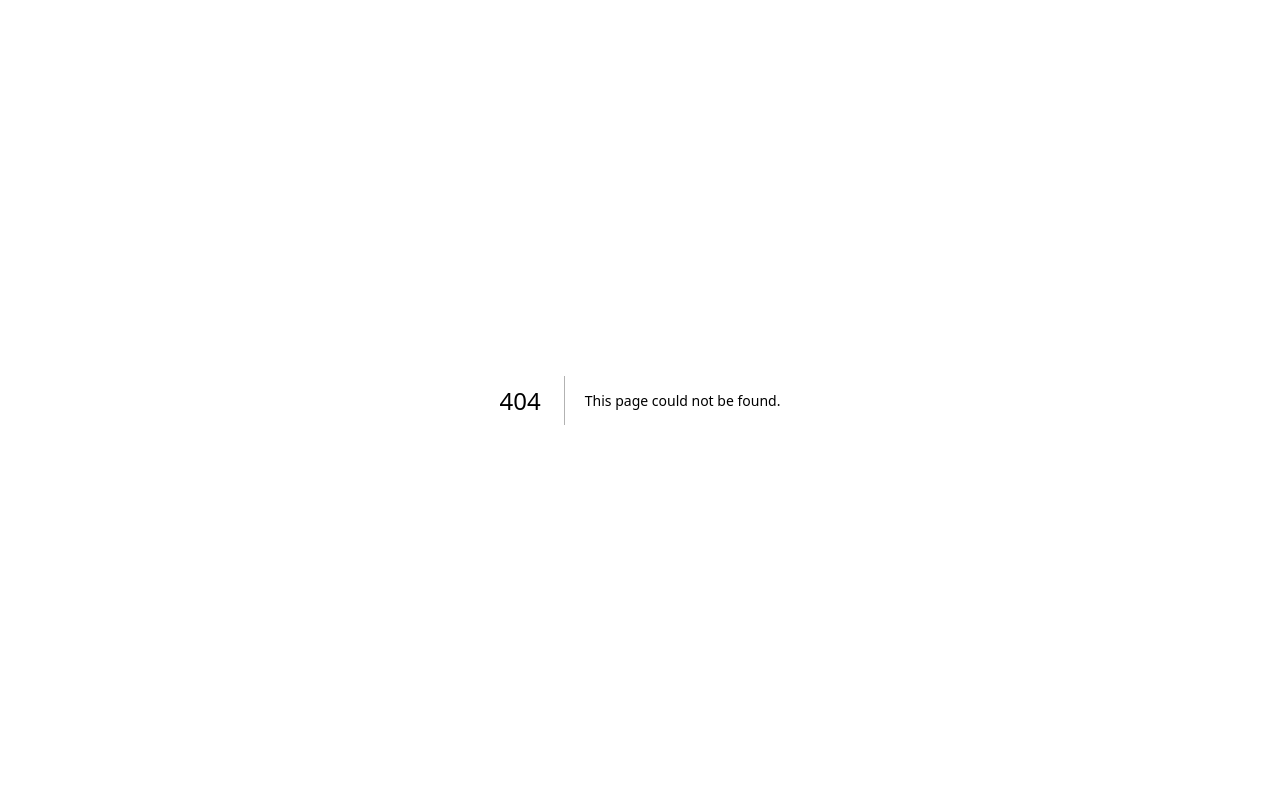
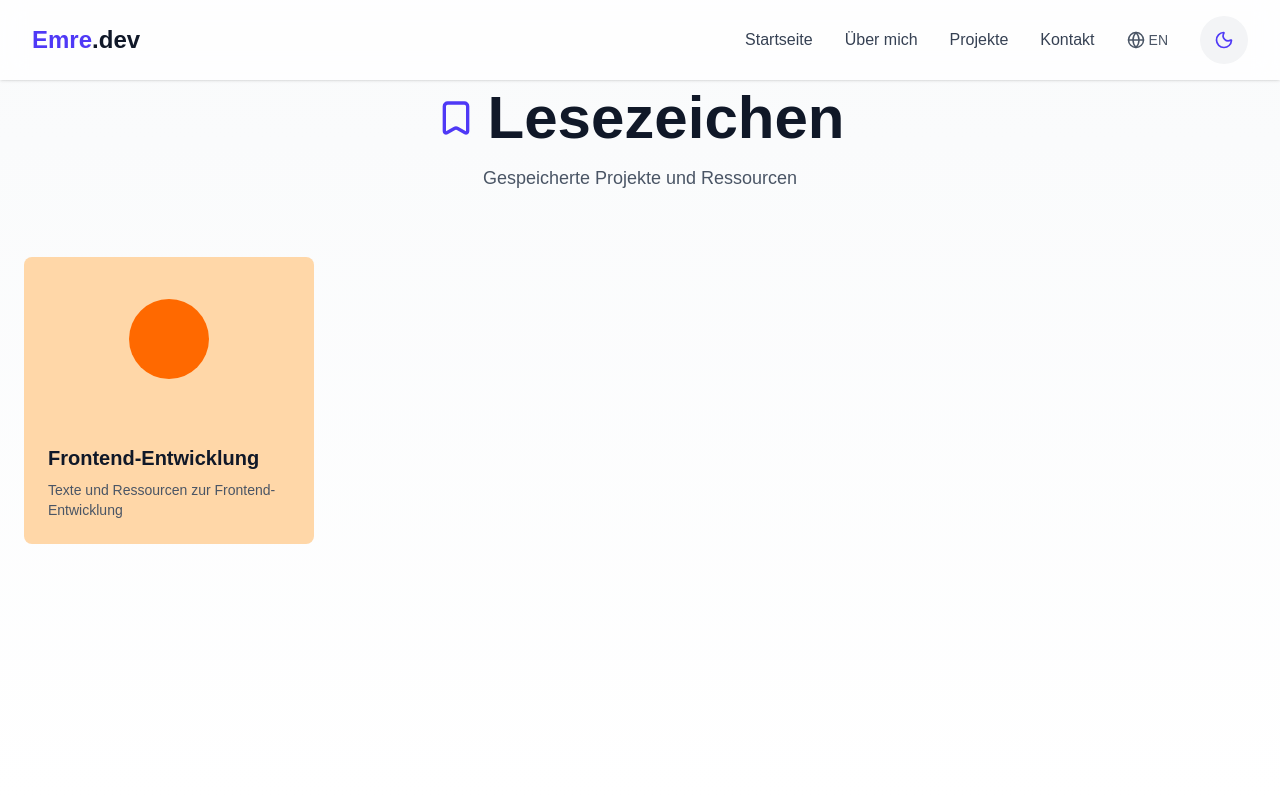
Before and after one commit to emrekrt1655/my-portfolio, a Next.js app: page /de/bookmarks in a window 1280 px wide. Before the commit this address had no page. Shown: the top 800 px of the page. Built offline with nearby package versions, Linux system fonts and the light colour scheme.

Commit message:
feat: add Bookmarks page with localization and bookmark constants

```diff
--- /dev/null
+++ b/app/[locale]/bookmarks/page.tsx
@@ -0,0 +1,63 @@
+"use client";
+
+import { useTranslations } from "next-intl";
+import { Bookmark } from "lucide-react";
+import { usePathname } from "next/navigation";
+import { bookmarks } from "@/app/constants/bookmarks";
+import Link from "next/link";
+
+export default function BookmarksPage() {
+  const pathname = usePathname();
+  const t = useTranslations("BookmarksPage");
+  const currentLocale = pathname.split("/")[1] || "en";
+
+  return (
+    <div className="min-h-screen py-12 px-6 bg-linear-to-b from-gray-50 to-white dark:from-gray-900 dark:to-gray-950 transition-colors duration-300">
+      <div className="max-w-7xl mx-auto">
+        <div className="text-center mb-16 mt-10">
+          <div className="flex items-center justify-center gap-3 mb-4">
+            <Bookmark
+              className="text-indigo-600 dark:text-indigo-400 transition-colors duration-300"
+              size={40}
+            />
+            <h1 className="text-5xl md:text-6xl font-bold text-gray-900 dark:text-gray-100 transition-colors duration-300">
+              {t("title") || "My Projects"}
+            </h1>
+          </div>
+          <p className="text-lg max-w-2xl mx-auto leading-relaxed text-gray-600 dark:text-gray-400 transition-colors duration-300">
+            {t("subtitle") ||
+              "A collection of bookmarks I've pinned. Click on any folder to learn more about it."}
+          </p>
+        </div>
+
+        <div className="grid grid-cols-1 md:grid-cols-2 lg:grid-cols-4 gap-6">
+          {bookmarks.map((bookmark, index) => (
+            <Link href={bookmark.url} target="_blank" key={index}>
+              <div
+                className={`group cursor-pointer rounded-lg ${bookmark.bgColor} overflow-hidden transition-transform duration-300 hover:scale-105`}
+              >
+                <div className="aspect-video flex items-center justify-center">
+                  <div
+                    className={`w-20 h-20 rounded-full ${bookmark.circleColor}  transition-transform duration-300 group-hover:scale-110`}
+                  />
+                </div>
+                <div className="p-6">
+                  <h3 className="text-xl font-bold text-gray-900 mb-2">
+                    {currentLocale === "de"
+                      ? bookmark.titleDe || bookmark.titleEn
+                      : bookmark.titleEn}
+                  </h3>
+                  <p className="text-sm text-gray-600">
+                    {currentLocale === "de"
+                      ? bookmark.subtitleDe || bookmark.subtitleEn
+                      : bookmark.subtitleEn}
+                  </p>
+                </div>
+              </div>
+            </Link>
+          ))}
+        </div>
+      </div>
+    </div>
+  );
+}
--- /dev/null
+++ b/app/constants/bookmarks.ts
@@ -0,0 +1,12 @@
+export const bookmarks = [
+  {
+    id: "frontend",
+    titleEn: "Frontend Development",
+    titleDe: "Frontend-Entwicklung",
+    subtitleEn: "Articles and resources on frontend development",
+    subtitleDe: "Texte und Ressourcen zur Frontend-Entwicklung",
+    bgColor: "bg-orange-200",
+    circleColor: "bg-orange-500",
+    url: "https://app.raindrop.io/my/63917209",
+  }
+];
--- a/messages/de.json
+++ b/messages/de.json
@@ -113,5 +113,10 @@
     "subtitle": "Eine Auswahl meiner Arbeiten",
     "noProjectsMessage": "Derzeit sind keine Projekte verfügbar. Bitte schauen Sie später wieder vorbei.",
     "backtoProjects": "Zurück zu den Projekten"
+  },
+  "BookmarksPage": {
+    "title": "Lesezeichen",
+    "subtitle": "Gespeicherte Projekte und Ressourcen",
+    "noBookmarksMessage": "Sie haben noch keine Lesezeichen hinzugefügt."
   }
 }
--- a/messages/en.json
+++ b/messages/en.json
@@ -114,5 +114,10 @@
         "noProjectsMessage": "No projects are currently available. Please check back later.",
         "backtoProjects": "Back to Projects"
 
+    },
+    "BookmarksPage": {
+        "title": "Bookmarks",
+        "subtitle": "A collection of my favorite resources",
+        "noBookmarksMessage": "No bookmarks are currently available. Please check back later."
     }
 }
```
